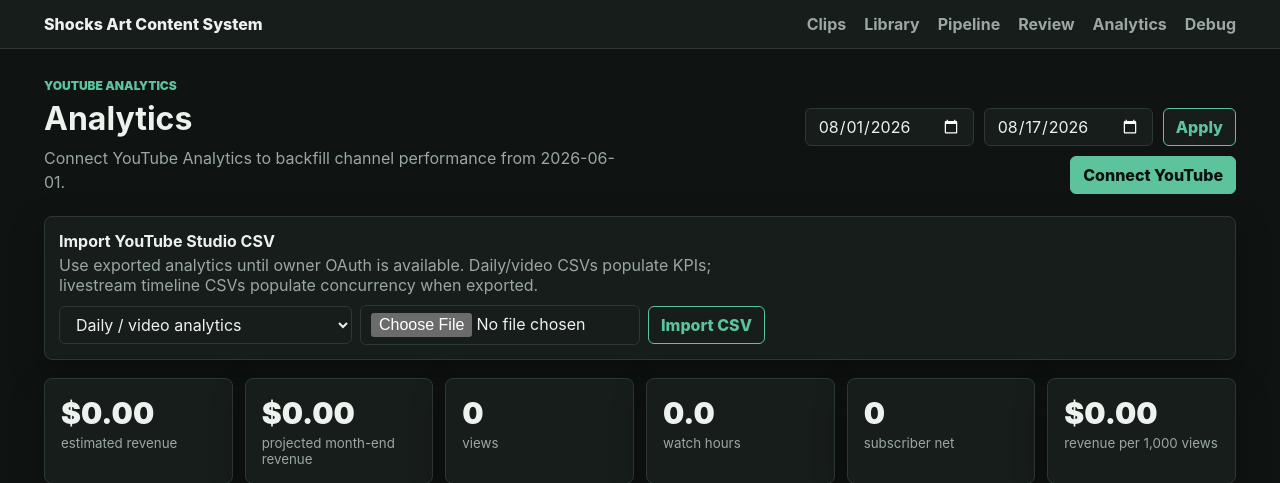
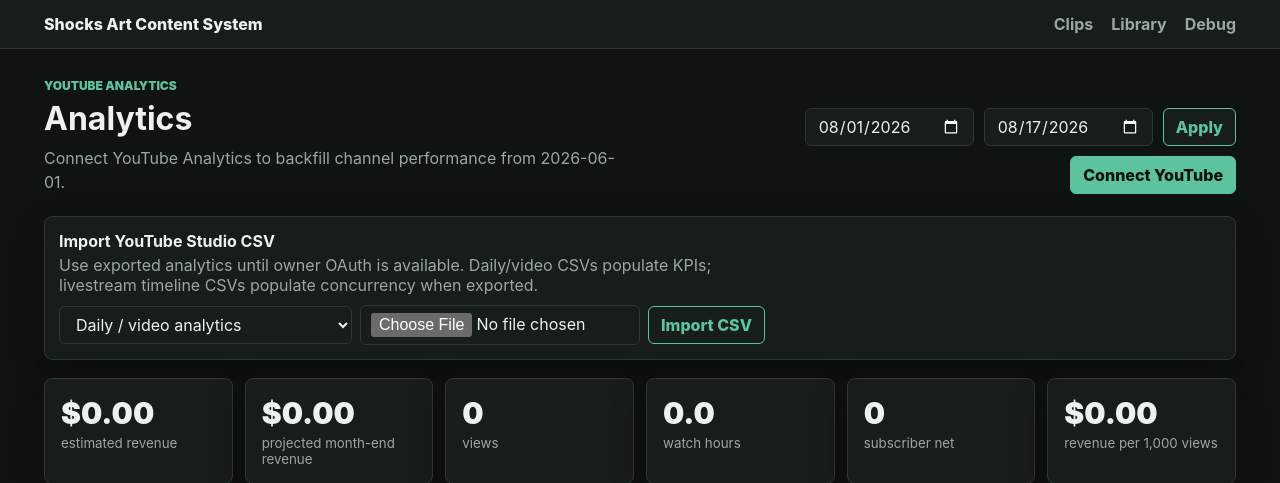
Before and after one commit to pbpunk/shocks-art, a FastAPI app: page /analytics in a window 1280 px wide. Shown: the top 483 px of the page. Run offline with FastAPI, Linux system fonts and the light colour scheme; some libraries are stand-ins or nearby versions.

Commit message:
Deprecate unused nav tabs

```diff
--- a/templates/base.html
+++ b/templates/base.html
@@ -15,9 +15,6 @@
       <nav>
         <a href="{{ url_path(request, '/') }}">Clips</a>
         <a href="{{ url_path(request, '/library') }}">Library</a>
-        <a href="{{ url_path(request, '/pipeline') }}">Pipeline</a>
-        <a href="{{ url_path(request, '/candidates') }}">Review</a>
-        <a href="{{ url_path(request, '/analytics') }}">Analytics</a>
         <a href="{{ url_path(request, '/debug') }}">Debug</a>
       </nav>
     </header>
```
